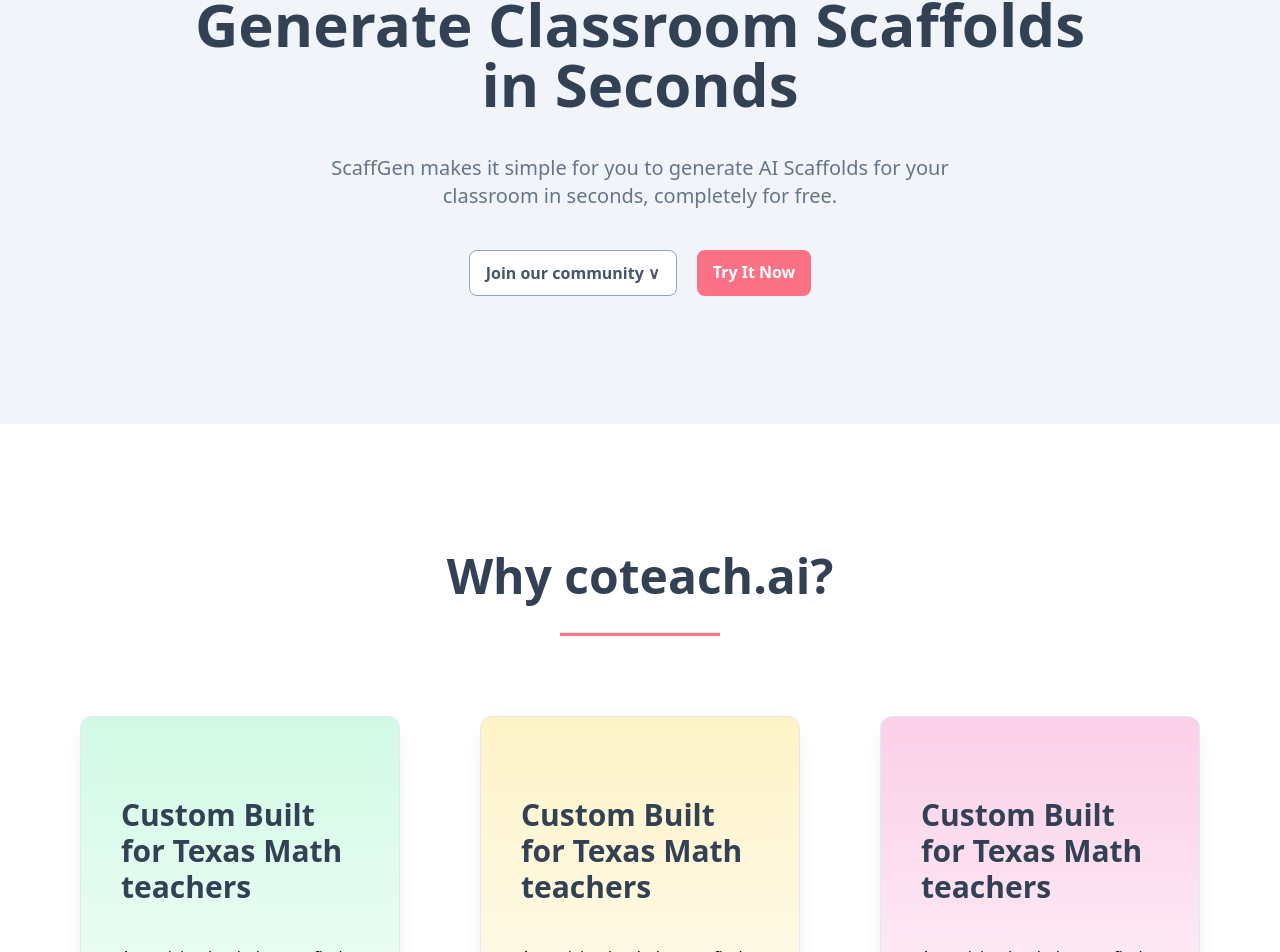
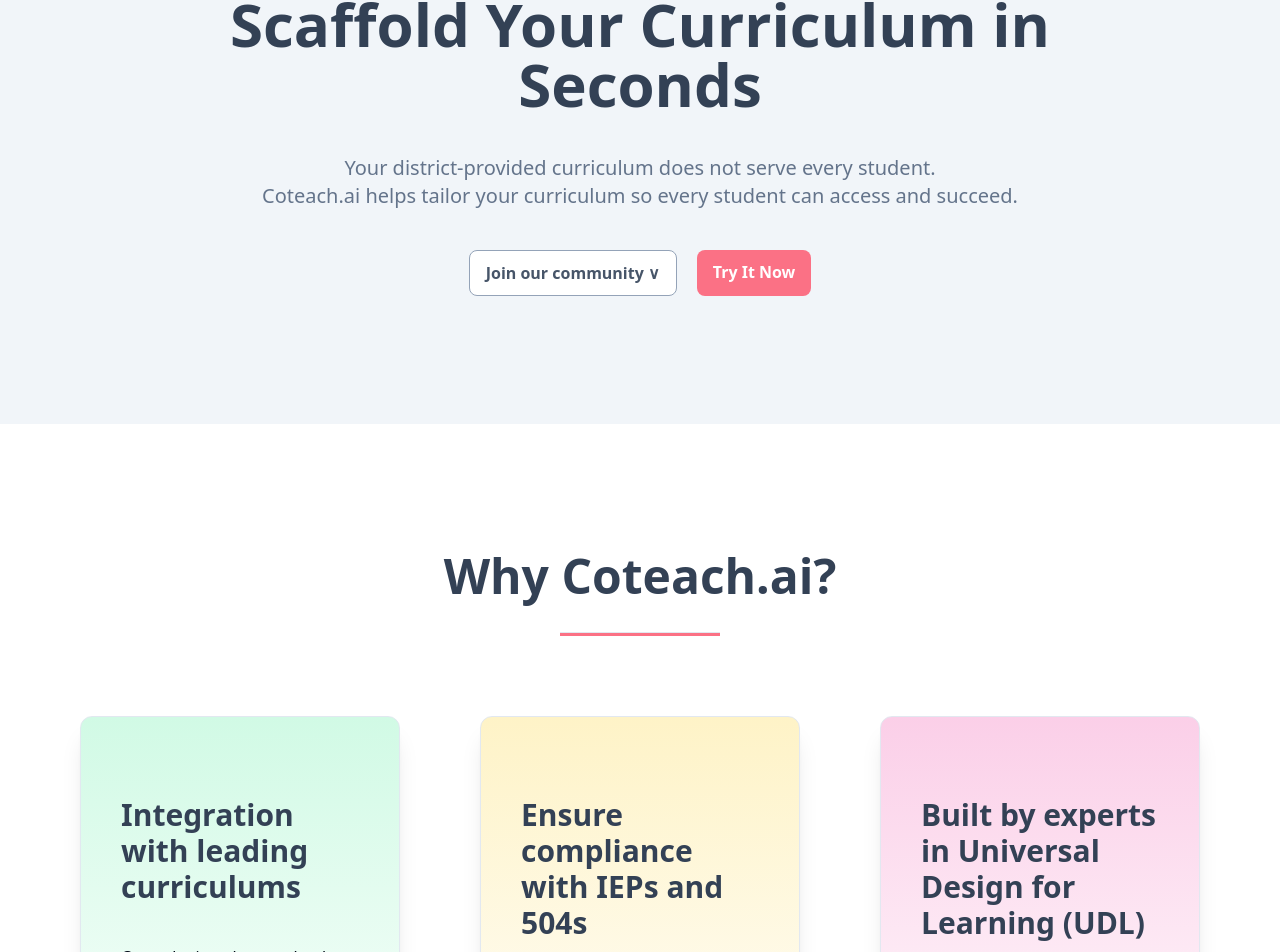
Before and after one commit to rizmalik95/scaffgen, a Next.js app: page / in a window 1280 px wide. Shown: the part 238-1190 px from the top of the page. Built offline with nearby package versions, Linux system fonts and the light colour scheme.

Commit message:
updated text on landing page

```diff
--- a/src/components/home/LandingPage.tsx
+++ b/src/components/home/LandingPage.tsx
@@ -15,11 +15,11 @@
       <div className="flex flex-col bg-slate-100">
         <div className="mx-auto my-32 flex max-w-5xl flex-col items-center gap-10 px-5 text-center md:px-10">
           <h1 className="text-4xl font-extrabold text-slate-700 sm:text-6xl">
-            Generate Classroom Scaffolds in Seconds
+          Scaffold Your Curriculum in Seconds
           </h1>
-          <p className="max-w-2xl text-xl text-slate-500">
-            ScaffGen makes it simple for you to generate AI Scaffolds for your
-            classroom in seconds, completely for free.
+          <p className="max-w-3xl text-xl text-slate-500">
+          Your district-provided curriculum does not serve every student. <br />
+          Coteach.ai helps tailor your curriculum so every student can access and succeed.
           </p>
           <div className="flex flex-row gap-5">
             <button
@@ -41,24 +41,24 @@
         <div className="mx-auto my-32 flex flex-col items-center gap-10 px-5 text-center sm:gap-20 md:px-10">
           <div className="flex flex-col items-center gap-4 sm:gap-8">
             <h1 className="text-3xl font-bold text-slate-700 sm:text-5xl">
-              Why coteach.ai?
+              Why Coteach.ai?
             </h1>
             <hr className="h-1 w-40 bg-rose-400" />
           </div>
           <div className="flex flex-row flex-wrap justify-center gap-20">
             <LandingCard
-              title="Custom Built for Texas Math teachers"
-              content="An activity that helps you find the mystery number from other numbers. It’s super cool and useful for students! This activity is great for students who enjoy visual problems!"
+              title="Integration with leading curriculums"
+              content="Coteach.ai works seamlessly with Illustrative Mathematics and other leading middle-school curriculums"
               color="green"
             />
             <LandingCard
-              title="Custom Built for Texas Math teachers"
-              content="An activity that helps you find the mystery number from other numbers. It’s super cool and useful for students! This activity is great for students who enjoy visual problems!"
+              title="Ensure compliance with IEPs and 504s"
+              content="Students with specific learning needs get the materials and supports they need to succeed"
               color="yellow"
             />
             <LandingCard
-              title="Custom Built for Texas Math teachers"
-              content="An activity that helps you find the mystery number from other numbers. It’s super cool and useful for students! This activity is great for students who enjoy visual problems!"
+              title="Built by experts in Universal Design for Learning (UDL)"
+              content="Our platform is designed by curriculum and special education experts at Stanford University"
               color="pink"
             />
           </div>
--- a/src/components/layout/Navbar.tsx
+++ b/src/components/layout/Navbar.tsx
@@ -89,7 +89,7 @@
               state ? "" : "hidden"
             }`}
           >
-            <ul className="items-center justify-end space-y-6 text-gray-700 md:flex md:space-x-6 md:space-y-0 md:font-medium md:text-gray-600">
+            <ul className="items-center justify-end space-y-6 text-gray-700 md:flex md:space-x-12 md:space-y-0 md:font-medium md:text-gray-600">
               {navigation.map((item, idx) => {
                 return (
                   <li key={idx} className="duration-150 hover:text-gray-900">
@@ -104,7 +104,7 @@
                   href="/start"
                   className="block bg-rose-400 text-sm font-medium hover:bg-rose-300 text-white"
                 >
-                  Launch App
+                  Try It Now
                 </NavLink>
               </li>
             </ul>
```
